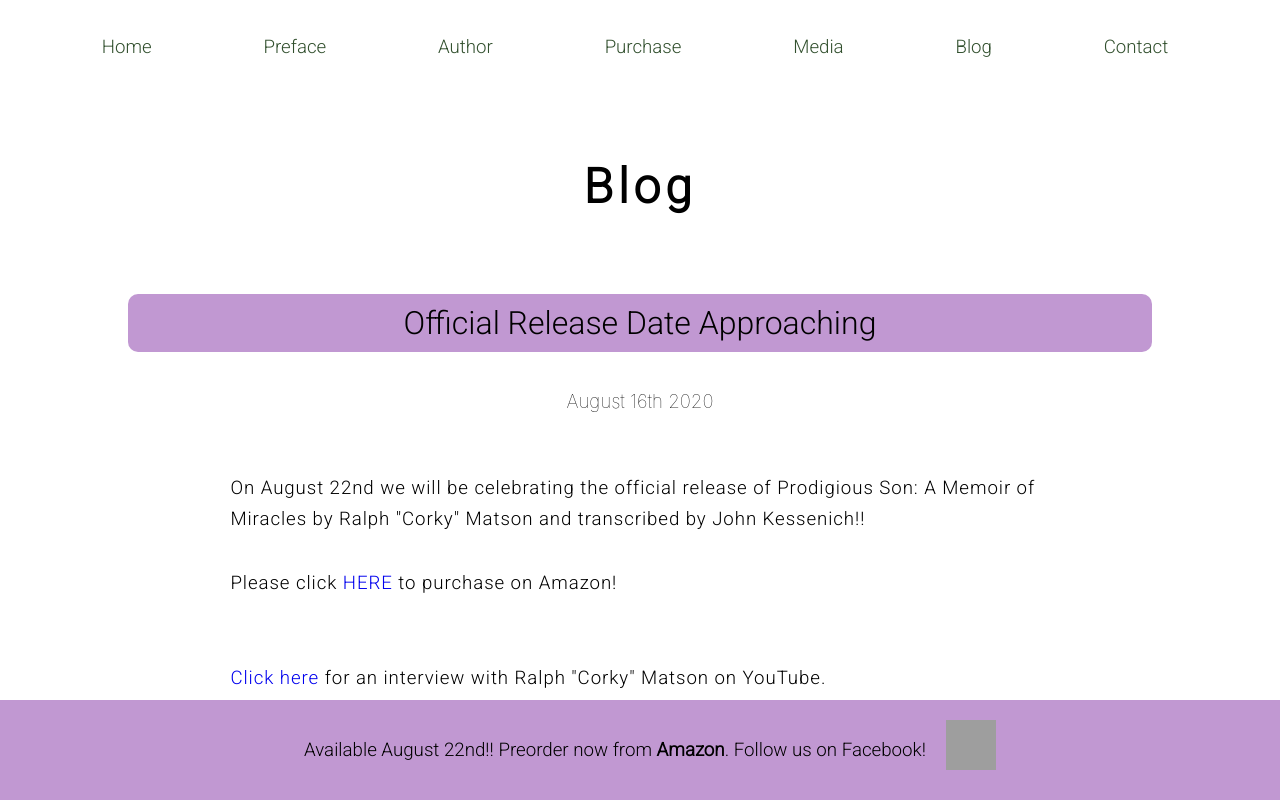
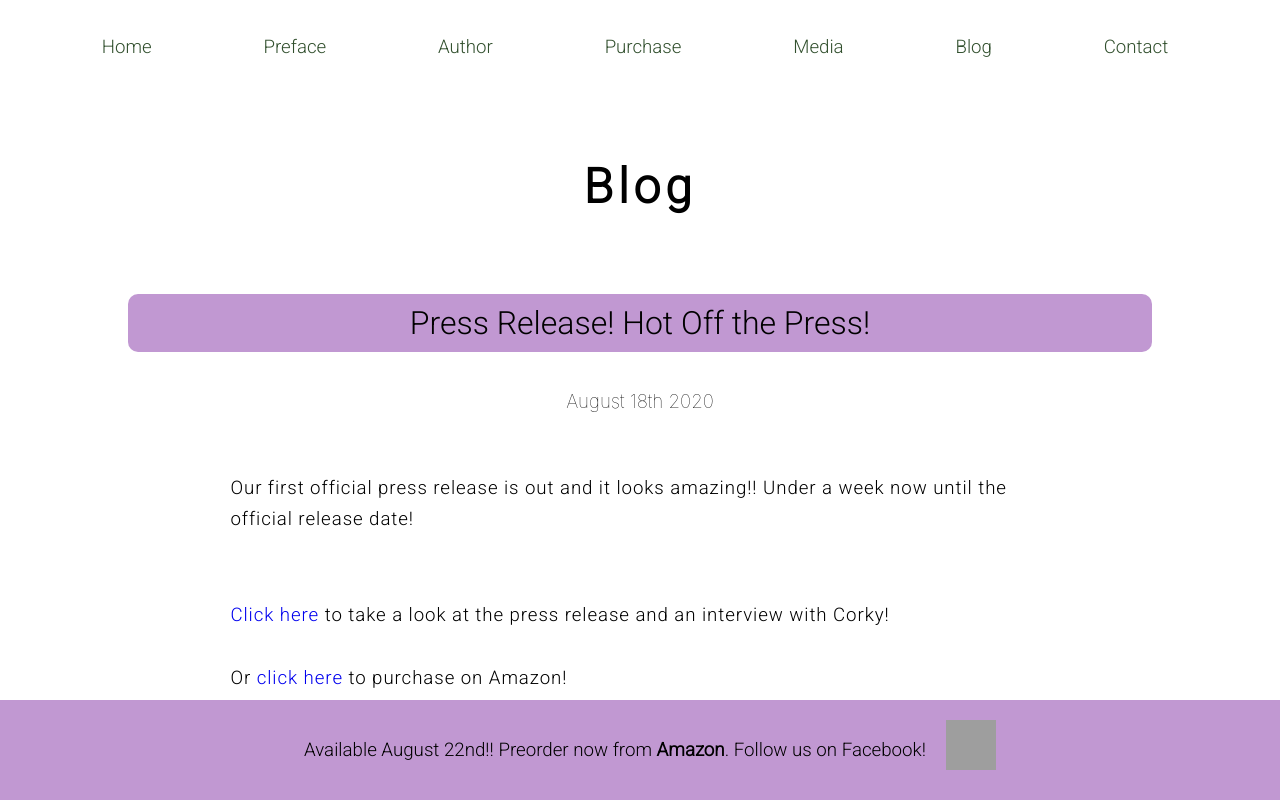
Before and after one commit to jokessenich/ProdigiousSon, a React (Create React App) app: page /blog in a window 1280 px wide. Shown: the top 800 px of the page. Built offline with nearby package versions, Linux system fonts and the light colour scheme; grey boxes are pictures that could not be loaded.

Commit message:
press releases added

```diff
--- a/src/components/Blog.js
+++ b/src/components/Blog.js
@@ -8,6 +8,21 @@ render(){
     return(
         <div>
         <h1> Blog </h1>
+
+        <div className = "postContainer">
+
+        <h2 className = "blogTitle">Press Release! Hot Off the Press!</h2>
+        <h3>August 18th 2020</h3>
+        <p className = "blogPost">Our first official press release is out and it looks amazing!! Under a week now until the official release date!<br /><br /><br />
+         <a href ="https://www.send2press.com/wire/inspirational-new-book-prodigious-son-a-memoir-of-miracles-reveals-remarkable-life-of-an-urban-shaman-ralph-matson/">Click here </a> to take a look at the press release and an interview with Corky!<br /> <br />
+
+
+        Or <a href ="https://tinyurl.com/prodigioussonbookamazon">click here</a> to purchase on Amazon!<br /><br /> <br />
+
+        Let the good times roll.
+        </p>
+        </div>
+
         <div className = "postContainer">
 
         <h2 className = "blogTitle">Official Release Date Approaching</h2>
--- a/src/components/Media.js
+++ b/src/components/Media.js
@@ -25,8 +25,8 @@ render(){
         <ul className = "mediaList">
         <li><a href= "https://github.com/jokessenich/corky/raw/master/Press%20One%20Page_Prodigious%20Son-2.1.pdf" download = "Press_One_Page_ProdigiousSon">Media One Page</a></li>
         <li><a href= "https://github.com/jokessenich/corky/raw/master/BIO%20Press.pdf" download = "RalphMatsonBio">Author Bio</a></li>
-     {//   <li><a href = "https://github.com/jokessenich/corky/raw/master/PRESS%20RELEASE_Prodigious%20Son%20.pdf" download = "PressRelease_ProdigiousSon">Press Release</a></li>
-}
+        <li><a href = "https://www.send2press.com/wire/inspirational-new-book-prodigious-son-a-memoir-of-miracles-reveals-remarkable-life-of-an-urban-shaman-ralph-matson/">Press Release</a></li>
+
         <li><a className = "MediaPhotosButton" onClick = {()=>{this.setState({showPhoto: true})}}>Photos</a>
         {this.state.showPhoto? <ul className = "photosList"><li>Click to Download:</li><li><a href = {corky} download = "Ralph_Matson.jpg"><img src= {corky} width="150" height = "125" /> </a></li>
         <li><a href = {youngCorky} download="Young_Ralph_Matson"><img src= {youngCorky} width="150" height = "200" /></a></li>
```
